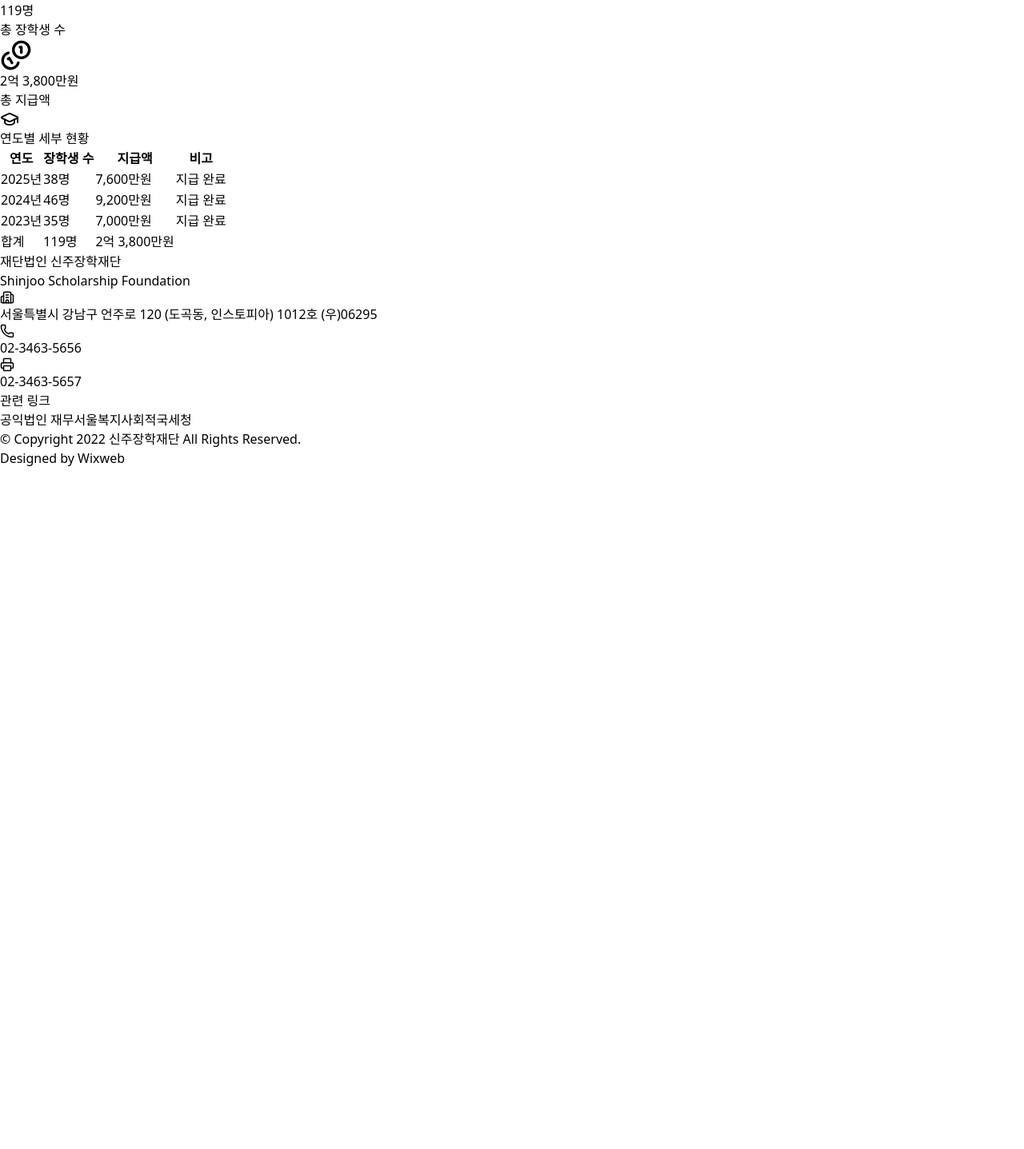
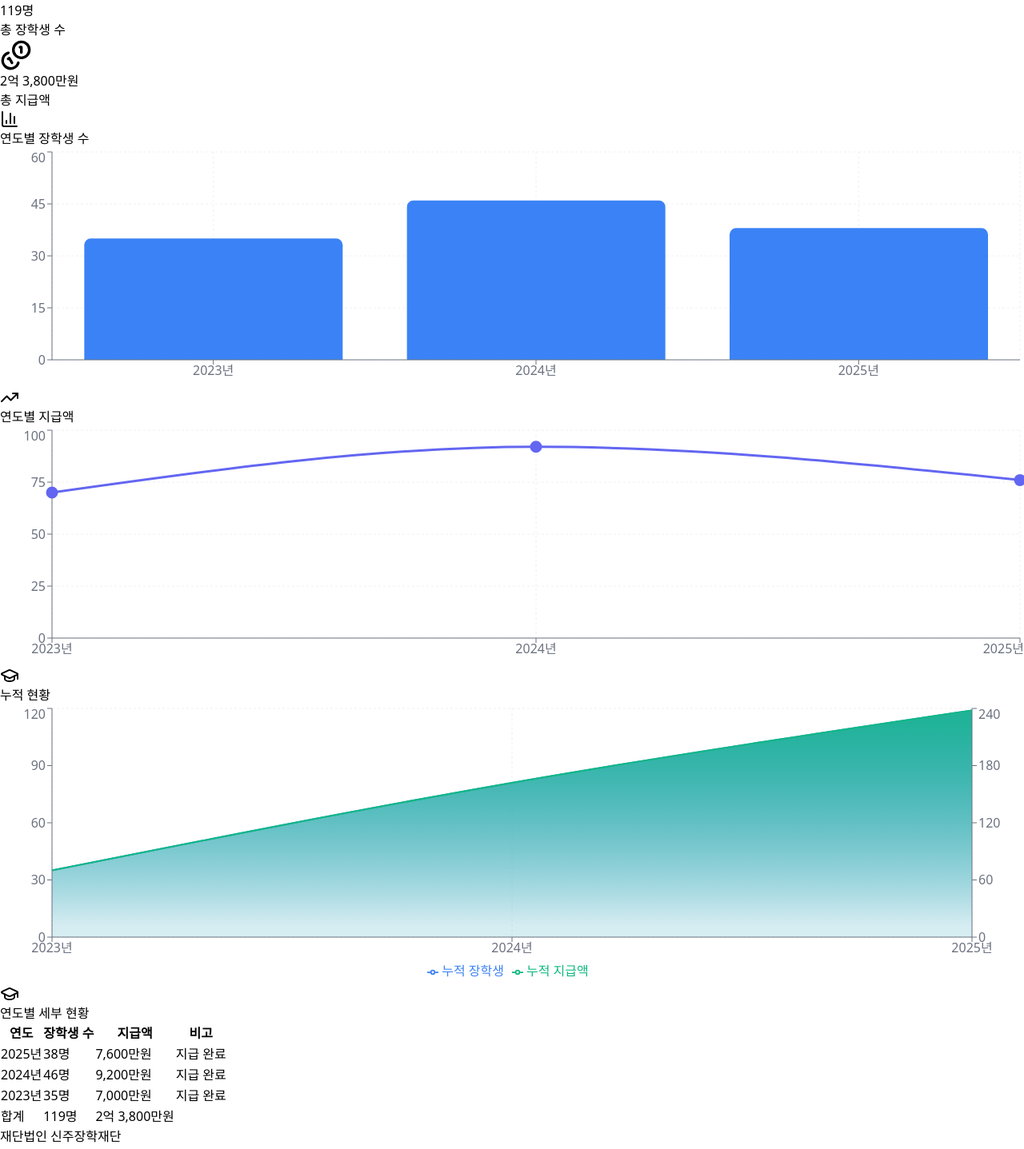
Before and after one commit to minjae-488/-, a Next.js app: page /-/scholarship/report in a window 1280 px wide. Shown: the part 381-1818 px from the top of the page at 80% size. Before the commit the page ends 966 px from the top, so only its background shows below. Built offline with nearby package versions, Linux system fonts and the light colour scheme.

Commit message:
장학금 지급현황: 데이터 시각화 그래프 추가 (막대/선/영역 차트)

```diff
--- a/app/scholarship/report/page.tsx
+++ b/app/scholarship/report/page.tsx
@@ -2,11 +2,26 @@
 
 import PageTitle from '@/components/PageTitle';
 import { motion } from 'framer-motion';
-import { Users, Coins, GraduationCap } from 'lucide-react';
+import { Users, Coins, GraduationCap, TrendingUp, BarChart3 } from 'lucide-react';
+import { BarChart, Bar, LineChart, Line, AreaChart, Area, XAxis, YAxis, CartesianGrid, Tooltip, Legend, ResponsiveContainer } from 'recharts';
 
 export default function ScholarshipReportPage() {
     const totalStudents = 119;
     const totalAmount = '2억 3,800만원';
+
+    // 연도별 데이터
+    const yearlyData = [
+        { year: '2023년', students: 35, amount: 70, amountDisplay: '7,000만원' },
+        { year: '2024년', students: 46, amount: 92, amountDisplay: '9,200만원' },
+        { year: '2025년', students: 38, amount: 76, amountDisplay: '7,600만원' },
+    ];
+
+    // 누적 데이터
+    const cumulativeData = [
+        { year: '2023년', students: 35, amount: 70 },
+        { year: '2024년', students: 81, amount: 162 },
+        { year: '2025년', students: 119, amount: 238 },
+    ];
 
     return (
         <div className="min-h-screen bg-gray-50">
@@ -47,6 +62,125 @@ export default function ScholarshipReportPage() {
                             </div>
                         </div>
                     </div>
+                </motion.div>
+
+                {/* Charts Section */}
+                <div className="grid grid-cols-1 lg:grid-cols-2 gap-8 mb-12">
+                    {/* 연도별 장학생 수 */}
+                    <motion.div
+                        initial={{ opacity: 0, x: -20 }}
+                        animate={{ opacity: 1, x: 0 }}
+                        transition={{ delay: 0.1 }}
+                        className="bg-white rounded-2xl shadow-sm border border-gray-100 p-8"
+                    >
+                        <h3 className="text-xl font-bold text-gray-900 flex items-center gap-2 mb-6">
+                            <BarChart3 className="text-blue-600" />
+                            연도별 장학생 수
+                        </h3>
+                        <ResponsiveContainer width="100%" height={300}>
+                            <BarChart data={yearlyData}>
+                                <CartesianGrid strokeDasharray="3 3" stroke="#f0f0f0" />
+                                <XAxis dataKey="year" stroke="#6b7280" />
+                                <YAxis stroke="#6b7280" />
+                                <Tooltip
+                                    contentStyle={{ backgroundColor: '#fff', border: '1px solid #e5e7eb', borderRadius: '8px' }}
+                                    formatter={(value) => `${value}명`}
+                                />
+                                <Bar dataKey="students" fill="#3b82f6" radius={[8, 8, 0, 0]} />
+                            </BarChart>
+                        </ResponsiveContainer>
+                    </motion.div>
+
+                    {/* 연도별 지급액 */}
+                    <motion.div
+                        initial={{ opacity: 0, x: 20 }}
+                        animate={{ opacity: 1, x: 0 }}
+                        transition={{ delay: 0.2 }}
+                        className="bg-white rounded-2xl shadow-sm border border-gray-100 p-8"
+                    >
+                        <h3 className="text-xl font-bold text-gray-900 flex items-center gap-2 mb-6">
+                            <TrendingUp className="text-indigo-600" />
+                            연도별 지급액
+                        </h3>
+                        <ResponsiveContainer width="100%" height={300}>
+                            <LineChart data={yearlyData}>
+                                <CartesianGrid strokeDasharray="3 3" stroke="#f0f0f0" />
+                                <XAxis dataKey="year" stroke="#6b7280" />
+                                <YAxis stroke="#6b7280" />
+                                <Tooltip
+                                    contentStyle={{ backgroundColor: '#fff', border: '1px solid #e5e7eb', borderRadius: '8px' }}
+                                    formatter={(value) => `${value}00만원`}
+                                />
+                                <Line
+                                    type="monotone"
+                                    dataKey="amount"
+                                    stroke="#6366f1"
+                                    strokeWidth={3}
+                                    dot={{ fill: '#6366f1', r: 6 }}
+                                    activeDot={{ r: 8 }}
+                                />
+                            </LineChart>
+                        </ResponsiveContainer>
+                    </motion.div>
+                </div>
+
+                {/* 누적 현황 그래프 */}
+                <motion.div
+                    initial={{ opacity: 0, y: 20 }}
+                    animate={{ opacity: 1, y: 0 }}
+                    transition={{ delay: 0.3 }}
+                    className="bg-white rounded-2xl shadow-sm border border-gray-100 p-8 mb-12"
+                >
+                    <h3 className="text-xl font-bold text-gray-900 flex items-center gap-2 mb-6">
+                        <GraduationCap className="text-green-600" />
+                        누적 현황
+                    </h3>
+                    <ResponsiveContainer width="100%" height={350}>
+                        <AreaChart data={cumulativeData}>
+                            <defs>
+                                <linearGradient id="studentsGradient" x1="0" y1="0" x2="0" y2="1">
+                                    <stop offset="5%" stopColor="#3b82f6" stopOpacity={0.8} />
+                                    <stop offset="95%" stopColor="#3b82f6" stopOpacity={0.1} />
+                                </linearGradient>
+                                <linearGradient id="amountGradient" x1="0" y1="0" x2="0" y2="1">
+                                    <stop offset="5%" stopColor="#10b981" stopOpacity={0.8} />
+                                    <stop offset="95%" stopColor="#10b981" stopOpacity={0.1} />
+                                </linearGradient>
+                            </defs>
+                            <CartesianGrid strokeDasharray="3 3" stroke="#f0f0f0" />
+                            <XAxis dataKey="year" stroke="#6b7280" />
+                            <YAxis yAxisId="left" stroke="#6b7280" />
+                            <YAxis yAxisId="right" orientation="right" stroke="#6b7280" />
+                            <Tooltip
+                                contentStyle={{ backgroundColor: '#fff', border: '1px solid #e5e7eb', borderRadius: '8px' }}
+                                formatter={(value, name) => {
+                                    if (name === 'students') return [`${value}명`, '누적 장학생'];
+                                    return [`${value}00만원`, '누적 지급액'];
+                                }}
+                            />
+                            <Legend />
+                            <Area
+                                yAxisId="left"
+                                type="monotone"
+                                dataKey="students"
+                                stroke="#3b82f6"
+                                fillOpacity={1}
+                                fill="url(#studentsGradient)"
+                                name="누적 장학생"
+                                strokeWidth={2}
+                            />
+                            <Area
+                                yAxisId="right"
+                                type="monotone"
+                                dataKey="amount"
+                                stroke="#10b981"
+                                fillOpacity={1}
+                                fill="url(#amountGradient)"
+                                name="누적 지급액"
+                                strokeWidth={2}
+                            />
+                        </AreaChart>
+                    </ResponsiveContainer>
                 </motion.div>
 
                 {/* Detailed List */}
```
